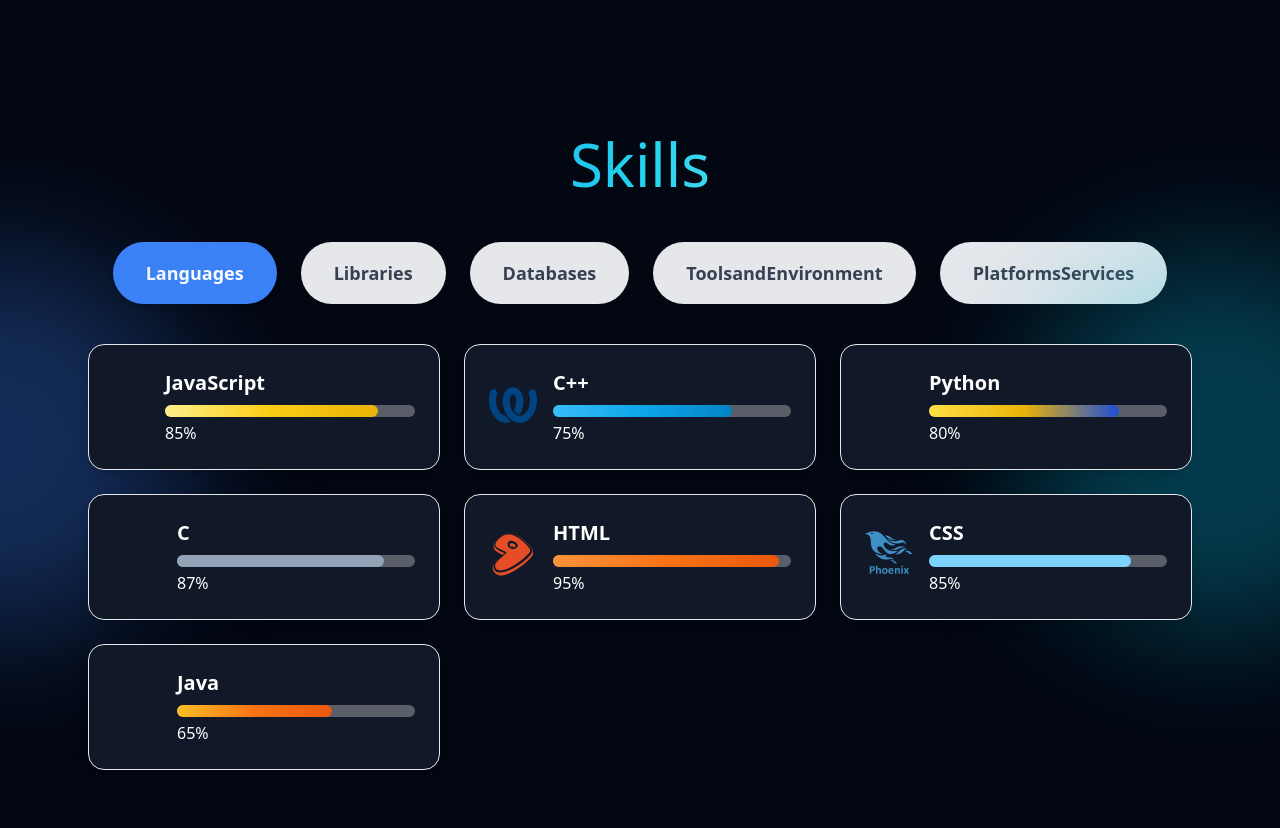
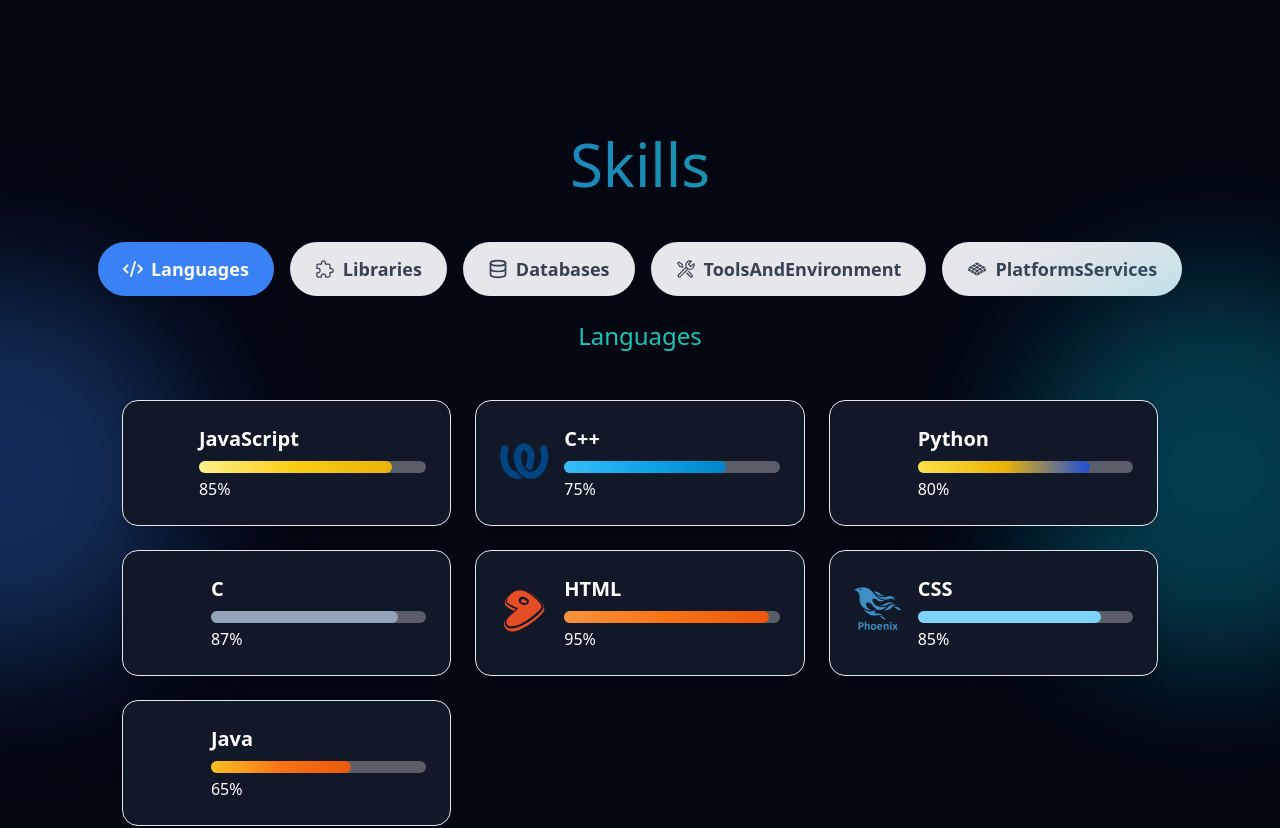
Before and after one commit to Hardikshiromani/My_portfolio, a React (Vite) app: page / in a window 1280 px wide. Shown: the part 1640-2468 px from the top of the page. Built offline with nearby package versions, Linux system fonts and the light colour scheme.

Commit message:
added responsiveness properly and added functionality in contacts section

```diff
--- a/package.json
+++ b/package.json
@@ -11,6 +11,7 @@
     "preview": "vite preview"
   },
   "dependencies": {
+    "@emailjs/browser": "^4.4.1",
     "@radix-ui/react-slot": "^1.2.3",
     "class-variance-authority": "^0.7.1",
     "clsx": "^2.1.1",
--- a/src/Comps/SkillSection.jsx
+++ b/src/Comps/SkillSection.jsx
@@ -1,5 +1,11 @@
 import { useState } from "react";
-import { FaReact } from "react-icons/fa";
+import { FaCode } from "react-icons/fa6";
+// import { IoExtensionPuzzle } from "react-icons/io5";
+import { IoExtensionPuzzleOutline } from "react-icons/io5";
+import { VscTools } from "react-icons/vsc";
+import { FiDatabase } from "react-icons/fi";
+import { GiPlatform } from "react-icons/gi";
+// import { FaReact } from "react-icons/fa";
 const SkillsSection = () => {
   const [activeCategory, setActiveCategory] = useState("languages");
 
@@ -79,11 +85,11 @@ const SkillsSection = () => {
         name: "Tailwind",
         level: 85,
         color: "bg-gray-900",
-        barColor: "bg-blue-400",
+        barColor: "bg-cyan-500",
         hoverColor: "hover:border-blue-400 hover:shadow-blue-400/50",
       },
       {
-        icon: <i class="devicon-bootstrap-plain colored"></i>,
+        icon: <i className="devicon-bootstrap-plain colored"></i>,
         name: "Bootstrap",
         level: 85,
         color: "bg-gray-900",
@@ -127,7 +133,15 @@ const SkillsSection = () => {
         hoverColor: "hover:border-green-400 hover:shadow-green-400/50",
       },
     ],
-    ToolsandEnvironment: [
+    ToolsAndEnvironment: [
+      {
+        icon: <i class="devicon-nodejs-plain colored"></i>,
+        name: "Node,",
+        level: 70,
+        color: "bg-gray-900",
+        barColor: "bg-gradient-to-r from-lime-400 via-lime-500 to-lime-700",
+        hoverColor: "hover:border-lime-600 hover:shadow-lime-700/50",
+      },
       {
         icon: <i class="devicon-vscode-plain colored"></i>,
         name: "Vs code,",
@@ -161,62 +175,65 @@ const SkillsSection = () => {
         hoverColor: "hover:border-white-400 hover:shadow-white-400/50",
       },
     ],
-    PlatformsServices:[
-        {
-        icon: <i class="devicon-nodejs-plain colored"></i>,
-        name: "Node,",
-        level: 70,
-        color: "bg-gray-900",
-        barColor: "bg-gradient-to-r from-sky-400 via-sky-500 to-sky-600",
-        hoverColor: "hover:border-sky-400 hover:shadow-sky-400/50",
-      },
+    PlatformsServices: [
+
       {
         icon: <i class="devicon-vercel-original"></i>,
         name: "Vercel,",
         level: 70,
         color: "bg-gray-900",
-        barColor: "bg-gradient-to-r from-sky-400 via-sky-500 to-sky-600",
-        hoverColor: "hover:border-sky-400 hover:shadow-sky-400/50",
+        barColor: "bg-white",
+        hoverColor: "hover:border-white hover:shadow-sky-400/50",
       },
-       {
+      {
         icon: <i class="devicon-netlify-plain colored"></i>,
         name: "netlify,",
         level: 70,
         color: "bg-gray-900",
-        barColor: "bg-gradient-to-r from-sky-400 via-sky-500 to-sky-600",
-        hoverColor: "hover:border-sky-400 hover:shadow-sky-400/50",
+        barColor: "bg-teal-400",
+        hoverColor: "hover:border-teal-300 hover:shadow-teal-400/50",
       },
-       {
-        icon:<i class="devicon-npm-original-wordmark colored"></i>,
+      {
+        icon: <i class="devicon-npm-original-wordmark colored"></i>,
         name: "NPM",
         level: 70,
         color: "bg-gray-900",
-        barColor: "bg-gradient-to-r from-sky-400 via-sky-500 to-sky-600",
+        barColor: "bg-gradient-to-r from-red-400 via-red-500 to-red-600",
         hoverColor: "hover:border-sky-400 hover:shadow-sky-400/50",
       },
-       {
-        icon:<i class="devicon-firebase-plain colored"></i>,
+      {
+        icon: <i class="devicon-firebase-plain colored"></i>,
         name: "firebase",
         level: 70,
         color: "bg-gray-900",
-        barColor: "bg-gradient-to-r from-sky-400 via-sky-500 to-sky-600",
-        hoverColor: "hover:border-sky-400 hover:shadow-sky-400/50",
+        barColor: "bg-yellow-400",
+        hoverColor: "hover:border-yellow-400 hover:shadow-yellow-400/50",
       },
     ],
   };
 
+  const categoryIcons = {
+  "languages": <FaCode/>,
+  "libraries": <IoExtensionPuzzleOutline/>,   // 🧩
+  "ToolsAndEnvironment": <VscTools/>,    // 🧰
+  "databases": <FiDatabase/>,
+  "PlatformsServices": <GiPlatform/>,
+};
   const categories = Object.keys(skillsData);
 
   return (
-    <section className="py-10">
+    <section
+      className="py-10"
+      // className="relative overflow-x-hidden inset-0 min-h-screen w-screen bg-gray-950  text-white flex flex-col items-center px-6 py-16 gap-6"
+    >
       {/* <h2 className="text-4xl md:text-6xl font-semibold mb-8 bg-gradient-to-r from-blue-600 via-cyan-400  to-emerald-500 bg-clip-text text-transparent mt-4">About Me</h2> */}
 
-      <h2 className=" text-4xl bg-gradient-to-r from-blue-600 via-cyan-400  to-emerald-50 bg-clip-text text-transparent md:text-6xl  mb-12  mt-4 text-center transition duration-200 ">
+      <h2 className=" text-4xl bg-gradient-to-r from-blue-600   to-emerald-500 bg-clip-text text-transparent md:text-6xl  mb-12  mt-4 text-center transition duration-200 ">
         Skills
       </h2>
 
       {/* Tabs */}
-      <div className="flex justify-center space-x-6 mb-10">
+      {/* <div className="flex justify-center space-x-6 mb-10">
         {categories.map((cat) => (
           <button
             key={cat}
@@ -231,10 +248,70 @@ const SkillsSection = () => {
             {cat.charAt(0).toUpperCase() + cat.slice(1)}
           </button>
         ))}
-      </div>
+      </div> */}
+       {/* Tabs */}
+  {/* <div className="flex flex-wrap justify-center gap-3 mb-10">
+    {categories.map((cat) => (
+      <button
+        key={cat}
+        onClick={() => setActiveCategory(cat)}
+        className={`flex items-center gap-2 px-3 py-2 sm:px-6 sm:py-3 rounded-full border text-sm sm:text-lg font-semibold transition
+          ${
+            activeCategory === cat
+              ? "bg-blue-500 text-white shadow-md"
+              : "bg-gray-200 text-gray-700 hover:bg-gray-300"
+          }`}
+      > */}
+        {/* Icon always visible */}
+        {/* <span className="text-lg">add icon here later<FaCode/></span> */}
 
-      {/* Skill Grid */}
-      <div className="grid grid-cols-1 sm:grid-cols-2 md:grid-cols-3 gap-6 max-w-6xl mx-auto">
+        {/* Text only visible from sm breakpoint */}
+        {/* <span className="hidden sm:inline">
+          {cat.charAt(0).toUpperCase() + cat.slice(1)}
+        </span>
+      </button>
+    ))}
+  </div> */}
+<div className="flex justify-center space-x-4 mb-6">
+  {categories.map((cat) => (
+    <button
+      key={cat}
+      onClick={() => setActiveCategory(cat)}
+      className={`flex items-center justify-center w-12 h-12 md:w-auto md:h-auto
+        px-0 md:px-6 py-0 md:py-3 rounded-full border text-lg font-semibold transition
+        ${
+          activeCategory === cat
+            ? "bg-blue-500 text-white shadow-md"
+            : "bg-gray-200 text-gray-700 hover:bg-gray-300"
+        }`}
+    >
+      {/* Icon */}
+      <span className="text-xl">{categoryIcons[cat]}</span>
+
+      {/* Show text only on md+ screens */}
+      <span className="hidden md:inline ml-2">
+        {cat.charAt(0).toUpperCase() + cat.slice(1)}
+      </span>
+    </button>
+  ))}
+</div>
+
+{/* On mobile: show selected category name under icons */}
+{/* <p className="text-center text-white font-semibold md:hidden mb-6">
+  {activeCategory.charAt(0).toUpperCase() + activeCategory.slice(1)}
+</p> */}
+
+<p className=" text-sm bg-gradient-to-r from-cyan-400   to-emerald-500 bg-clip-text text-transparent md:text-2xl  mb-12  mt-4 text-center transition duration-200 ">
+  {activeCategory.charAt(0).toUpperCase() + activeCategory.slice(1)}
+      </p>
+      <div
+        className="grid
+      grid-cols-1   /* Mobile full width */
+      sm:grid-cols-2
+      md:grid-cols-3
+      gap-4 sm:gap-6
+      max-w-6xl mx-auto px-2 sm:px-6"
+      >
         {skillsData[activeCategory].map((skill) => (
           <div
             key={skill.name}
--- a/src/sections/Projects.jsx
+++ b/src/sections/Projects.jsx
@@ -46,7 +46,11 @@ const projects = [
 
 const ProjectsSection = () => {
   return (
-    <section id="projects" className="relative inset-0 overflow-hidden  py-16 bg-gray-950 text-white">
+    <section id="projects"
+    //  className="relative inset-0 overflow-hidden  py-16 bg-gray-950 text-white"
+      className="relative overflow-x-hidden inset-0 min-h-screen w-screen bg-gray-950  text-white flex flex-col items-center px-6 py-16 gap-6"
+
+     >
       {/* <h2 className="text-4xl  text-center mb-14 bg-gradient-to-r from-cyan-400 to-purple-500 bg-clip-text text-transparent transition duration-200">My Projects</h2> */}
        {/* <div className="relative inset-0 overflow-hidden pointer-events-none"> */}
     {/* Left semicircle */}
@@ -79,7 +83,7 @@ const ProjectsSection = () => {
   <div  className="absolute -right-10 md:-right-32 lg:-rightt-48 top-1/2 -translate-y-1/2
              h-80 w-80 md:h-96 md:w-96 rounded-full
              bg-cyan-500/30 blur-3xl"></div>
-    <h3 className=" text-xl bg-gradient-to-r from-cyan-400 to-purple-500 bg-clip-text text-transparent md:text-6xl  mb-12  mt-4 text-center transition duration-200 ">Projects</h3>
+    <h3 className=" text-xl bg-gradient-to-r from-cyan-400 to-green-500 bg-clip-text text-transparent md:text-6xl  mb-12  mt-4 text-center transition duration-200 ">Projects</h3>
 
       <div className="grid grid-cols-1 md:grid-cols-2 lg:grid-cols-2 gap-10 max-w-6xl mx-auto px-4">
       {/* <div className="grid grid-cols-1 sm:grid-cols-1 md:grid-cols-2 gap-y-12 gap-x-8 max-w-4xl mx-auto px-4"> */}
@@ -88,7 +92,9 @@ const ProjectsSection = () => {
         {projects.map((project, index) => (
           <div
             key={index}
-            className="bg-black/60 border border-gray-700 rounded-2xl shadow-lg overflow-hidden hover:shadow-cyan-500/40 hover:scale-105 transform transition duration-300"
+            // className="bg-black/60 border border-gray-700 rounded-2xl shadow-lg overflow-hidden hover:shadow-cyan-500/40 hover:scale-105 transform transition duration-300"
+            className="bg-black/60 border border-gray-700 rounded-2xl shadow-lg overflow-hidden transform transition duration-300 hover:scale-105 hover:shadow-cyan-500/40 flex flex-col"
+
           >
             <img
               src={project.image}
@@ -109,8 +115,45 @@ const ProjectsSection = () => {
 
             </div>
           </div>
+
         ))}
       </div>
+      {/* <div className="flex flex-col gap-8 md:grid md:grid-cols-2 lg:grid-cols-2 md:gap-10 max-w-6xl mx-auto px-4">
+  {projects.map((project, index) => (
+    <div
+      key={index}
+      className="bg-black/60 border border-gray-700 rounded-2xl shadow-lg overflow-hidden transform transition duration-300 hover:scale-105 hover:shadow-cyan-500/40 flex flex-col w-full max-w-sm mx-auto"
+    >
+      <img
+        src={project.image}
+        alt={project.title}
+        className="w-full h-52 object-cover"
+      />
+      <div className="p-4">
+        <h3 className="text-lg font-semibold mb-1">{project.title}</h3>
+        <p className="text-xs text-cyan-400 font-medium mb-2">{project.tech}</p>
+        <p className="text-gray-300 text-sm leading-relaxed mb-3">
+          {project.description}
+        </p>
+        <div className="flex flex-col sm:flex-row gap-2">
+          <button
+            onClick={() => window.open(project.code, "_blank")}
+            className="w-full sm:w-auto px-4 py-2 rounded-lg bg-cyan-400 text-white"
+          >
+            See Code
+          </button>
+          <button
+            onClick={() => window.open(project.demo, "_blank")}
+            className="w-full sm:w-auto px-4 py-2 rounded-lg bg-slate-500 text-white"
+          >
+            Live Demo
+          </button>
+        </div>
+      </div>
+    </div>
+  ))}
+</div> */}
+
     </section>
   );
 };
--- a/src/sections/Skills.jsx
+++ b/src/sections/Skills.jsx
@@ -9,7 +9,9 @@ const Skills = () => {
     //   >
     <section
       id="skills"
-      className="relative overflow-hidden min-h-screen w-full bg-gray-950 text-white py-16"
+      // className="relative overflow-hidden min-h-screen w-full bg-gray-950 text-white py-16"
+      className="relative overflow-x-hidden inset-0 min-h-screen w-screen bg-gray-950  text-white flex flex-col items-center px-6 py-16 gap-6"
+
     >
   {/* <div className="absolute top-1/2 -left-0 w-72 h-72 bg-gradient-to-tr from-cyan-500/40 to-purple-600/40 rounded-full blur-3xl animate-pulse"></div> */}
   {/* <div className="absolute bottom-1/2 -right-0 w-72 h-72 bg-gradient-to-bl from-purple-500/40 to-cyan-600/40 rounded-full blur-3xl animate-pulse"></div> */}
```
Also changed, not shown: src/sections/Contacts.jsx (+46 -9 lines), 1 other file (tests, documents, lock files or other folders).
